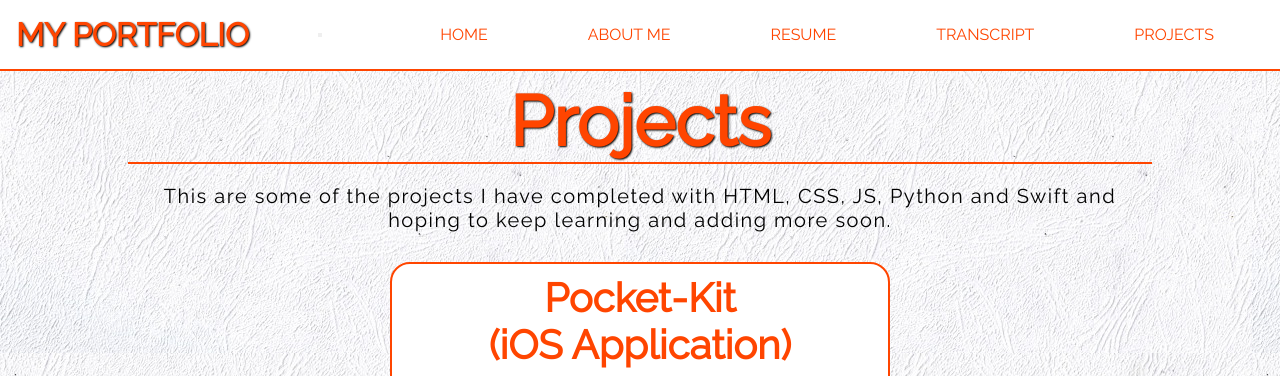
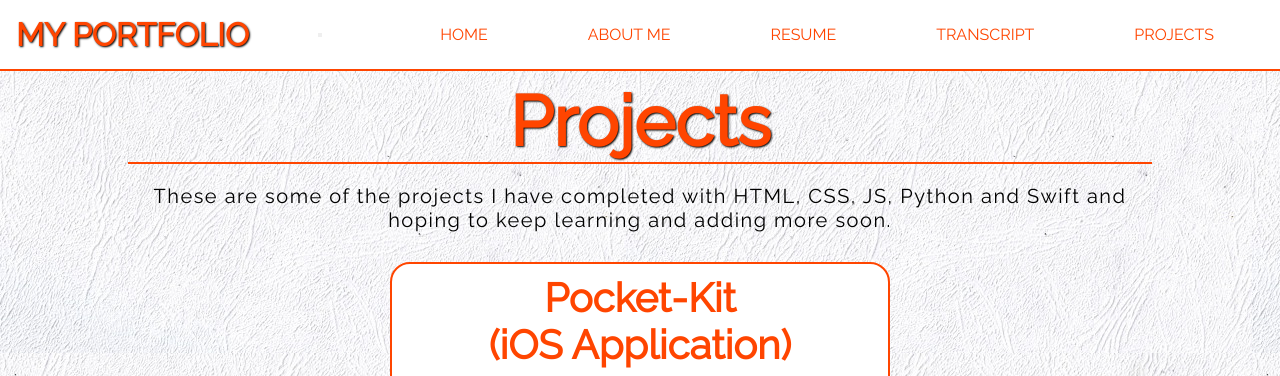
Before and after one commit to mpedraza10/Old-portfolio, a plain HTML site: page projects.html in a window 1280 px wide. Shown: the top 376 px of the page. Drawn offline with Linux system fonts and the light colour scheme.

Commit message:
Upadate text

```diff
--- a/projects.html
+++ b/projects.html
@@ -36,7 +36,7 @@
         <section class="projects-container">
             <div class="projects-title-description">
                 <h1 class="page-title">Projects</h1>
-                <p>This are some of the projects I have completed with HTML, CSS, JS, Python and Swift and hoping to keep learning and adding more soon.</p>
+                <p>These are some of the projects I have completed with HTML, CSS, JS, Python and Swift and hoping to keep learning and adding more soon.</p>
             </div>
 
             <div class="posts">
```
